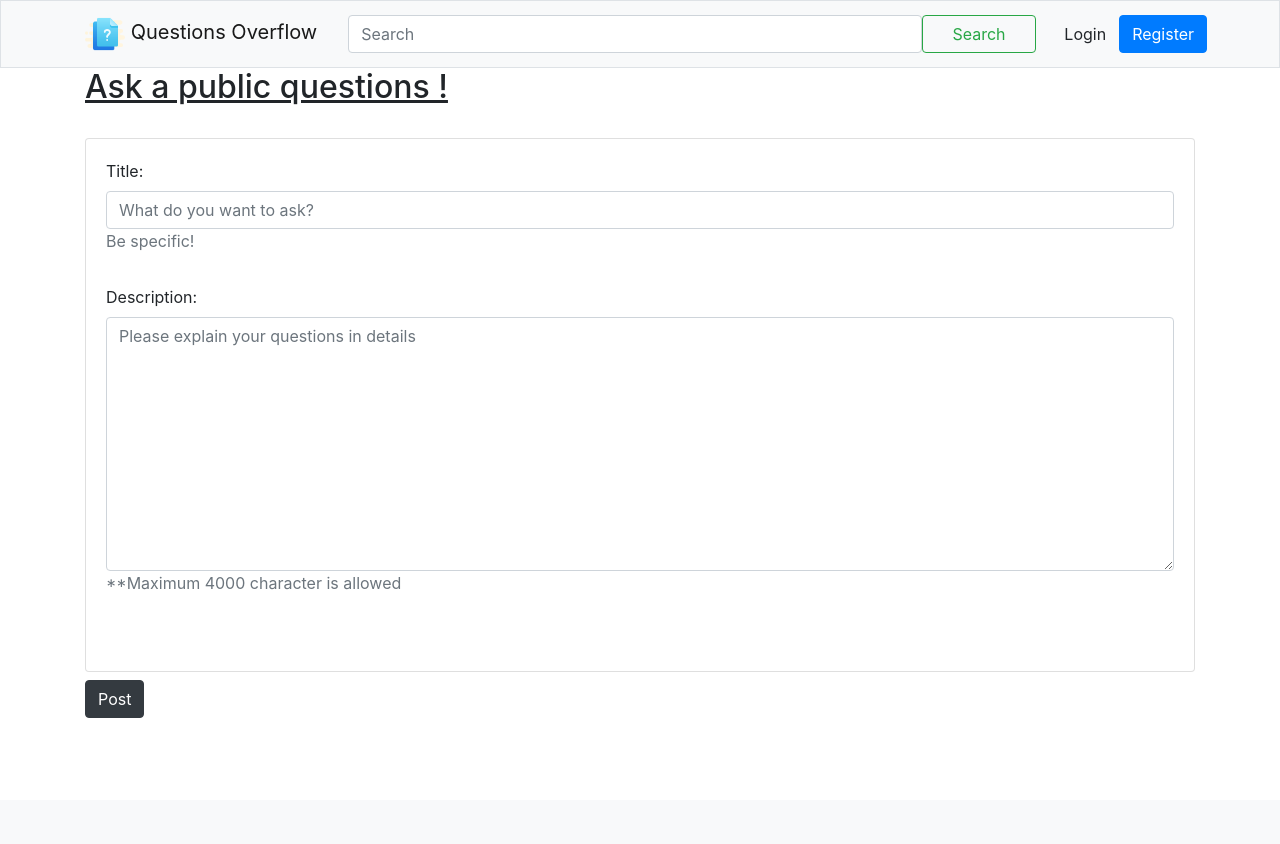
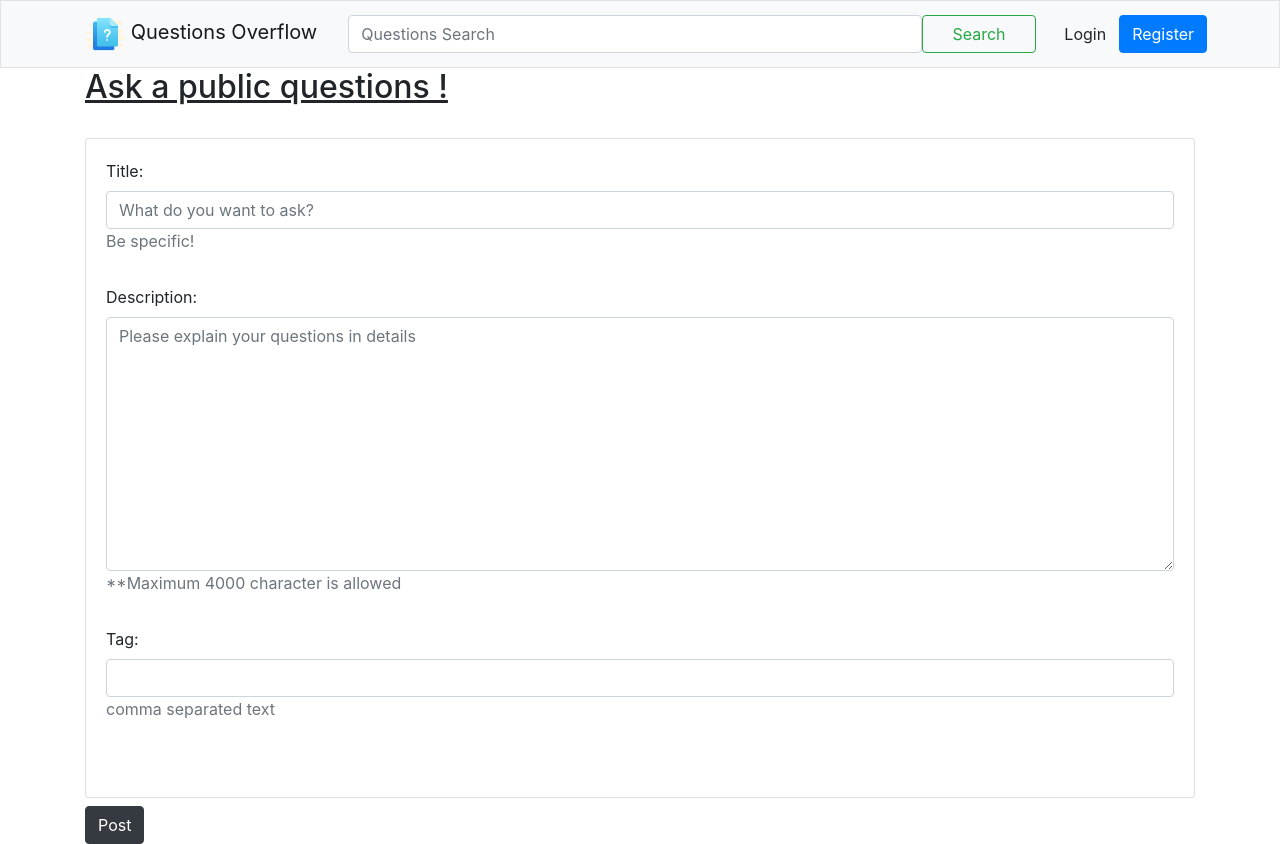
Before and after one commit to purkayasta/StackOverFlowLite, a Django app: page /questions/ask/ in a window 1280 px wide. Before the commit the page ends 718 px from the top, so only its background shows below. Run offline with Django 3.2, Linux system fonts and the light colour scheme; some libraries are stand-ins or nearby versions.

Commit message:
Question Detail Working On

```diff
--- a/overflow/forms/NewQuestionForm.py
+++ b/overflow/forms/NewQuestionForm.py
@@ -16,7 +16,7 @@ class NewQuestionForm(forms.ModelForm):
     )
 
     description = forms.CharField(
-        max_length=4000,
+        max_length=14000,
         required=True,
         help_text='**Maximum 4000 character is allowed',
         widget=forms.Textarea(
@@ -26,10 +26,21 @@ class NewQuestionForm(forms.ModelForm):
             }
         )
     )
+    tag = forms.CharField(
+        max_length=120,
+        required=True,
+        help_text='comma separated text',
+        widget=forms.TextInput(
+            attrs={
+                'class': 'form-control'
+            }
+        )
+    )
 
     class Meta:
         model = QuestionModel
         fields = [
             'title',
-            'description'
+            'description',
+            'tag'
         ]
--- a/overflow/models/QuestionModel.py
+++ b/overflow/models/QuestionModel.py
@@ -3,11 +3,16 @@ from django.db import models
 
 
 class QuestionModel(models.Model):
-    title = models.CharField(max_length=20, unique=True)
-    description = models.CharField(max_length=120)
+    title = models.CharField(max_length=120, unique=True)
+    description = models.TextField()
+    tag = models.CharField(max_length=120, null=True)
     views = models.PositiveIntegerField(default=0)
     asked_at = models.DateTimeField(auto_now=True)
     asked_by = models.ForeignKey(User, null=True, on_delete=models.CASCADE)
 
     def __repr__(self):
         return f'{self.title}'
+
+    def tag_split(self):
+        if self.tag:
+            return self.tag.split(',')
--- a/overflow/routes/urls.py
+++ b/overflow/routes/urls.py
@@ -4,5 +4,6 @@ from ..views import Index, question
 urlpatterns = [
     path('', Index.index, name='home'),
     path('questions/', Index.index),
-    path('questions/ask/', question.ask_question, name='ask_question')
+    path('questions/ask/', question.ask_question, name='ask_question'),
+    re_path(r'question/(?P<pk>\d+)/$', question.question_detail, name='question_detail')
 ]
--- a/overflow/views/question.py
+++ b/overflow/views/question.py
@@ -1,5 +1,6 @@
-from django.shortcuts import render, redirect
+from django.shortcuts import render, redirect, get_object_or_404
 from overflow.forms.NewQuestionForm import NewQuestionForm
+from overflow.models import QuestionModel
 
 
 def ask_question(request):
@@ -10,6 +11,15 @@ def ask_question(request):
             return redirect('home')
     else:
         form = NewQuestionForm()
-    return render(request, 'overflow/question/index.html', {
+    return render(request, 'overflow/question/create.html', {
         'form': form
     })
+
+
+def question_detail(request, pk):
+    questions = get_object_or_404(QuestionModel, pk=pk)
+    questions.views += 1
+    questions.save()
+    return render(request, 'overflow/question/details.html', {
+        'single_question': questions
+    })
--- a/static/Shared/app.css
+++ b/static/Shared/app.css
@@ -8,3 +8,20 @@ a.nav-link {
     color: black;
     background-color: lightgreen;
 }
+
+#user_info_on_card {
+    font-family: "Bookman Old Style";
+    box-sizing: border-box;
+    background-color: lightsteelblue;
+
+}
+
+#tech_tag {
+    padding: 5px;
+    text-align: center;
+    margin: 8px;
+    background-color: #E1ECF4;
+    border-radius: 5px;
+    float: left;
+    color: #39739d;
+}
--- a/templates/overflow/Index/index.html
+++ b/templates/overflow/Index/index.html
@@ -42,7 +42,7 @@
                         <td>0</td>
                         <td>0</td>
                         <td>0</td>
-                        <td>{{ question.title | capfirst }}</td>
+                        <td><a href="{% url 'question_detail' question.pk %}">{{ question.title | capfirst }}</a></td>
                         <td>asked {{ question.asked_at | timesince }} ago</td>
                         <td>asked by {{ question.asked_by | capfirst }}</td>
                     </tr>
--- a/templates/shared/_navbar.html
+++ b/templates/shared/_navbar.html
@@ -12,7 +12,7 @@
         <div class="collapse navbar-collapse" id="mainMenu">
 
             <form class="form-inline my-3 my-lg-0 col-md-10">
-                <input class="form-control col-md-10" type="search" placeholder="Search">
+                <input class="form-control col-md-10" type="search" placeholder="Questions Search">
                 <button class="btn btn-outline-success col-md-2" type="">Search</button>
             </form>
 
```
Also changed, not shown: templates/overflow/question/details.html (added, +64 -0 lines), OverflowLite.sqlite3, overflow/migrations/0004_questionmodel_tag.py (added), overflow/migrations/0005_auto_20191125_0134.py (added), templates/overflow/question/create.html (renamed from templates/overflow/question/index.html).
